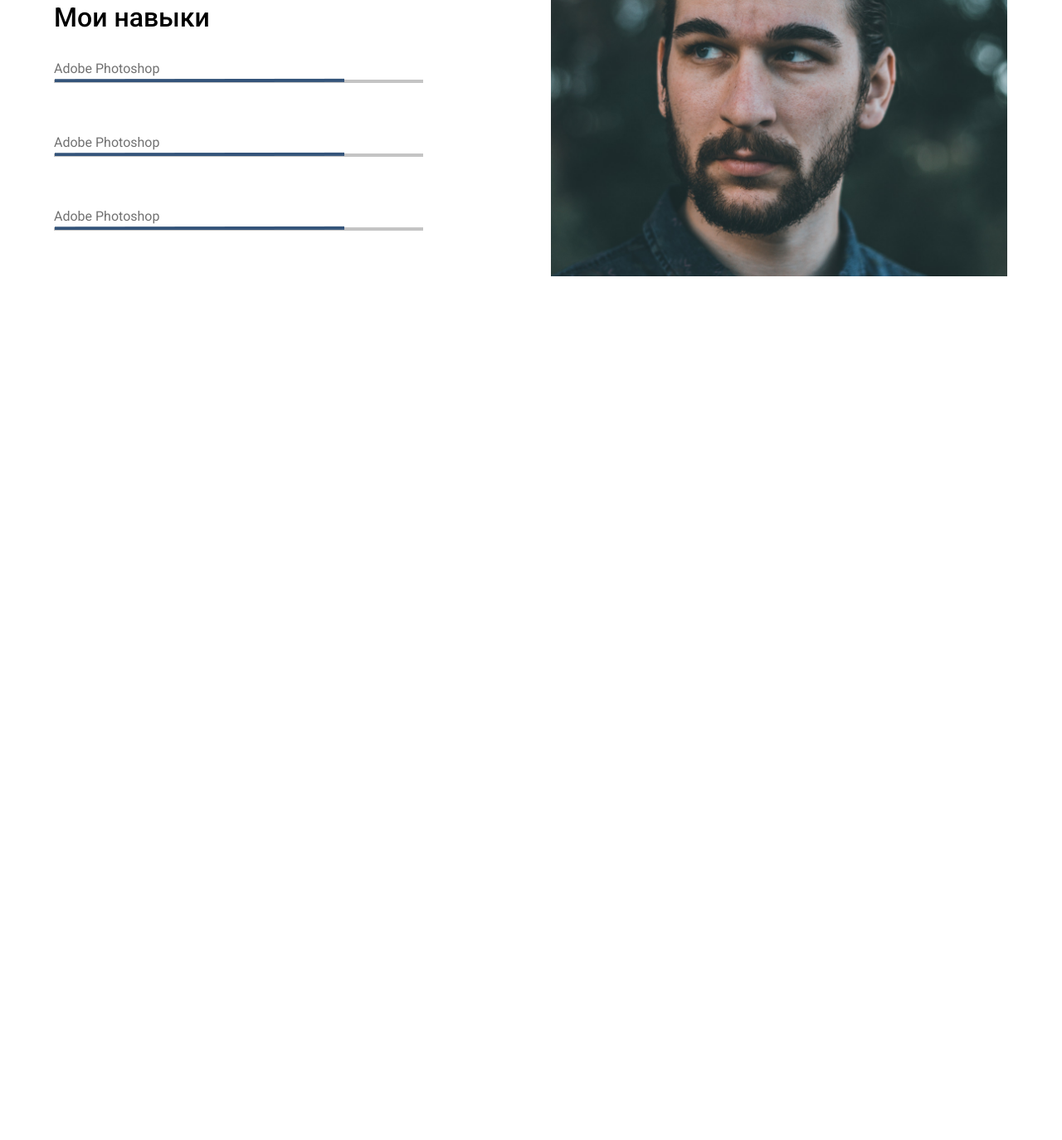
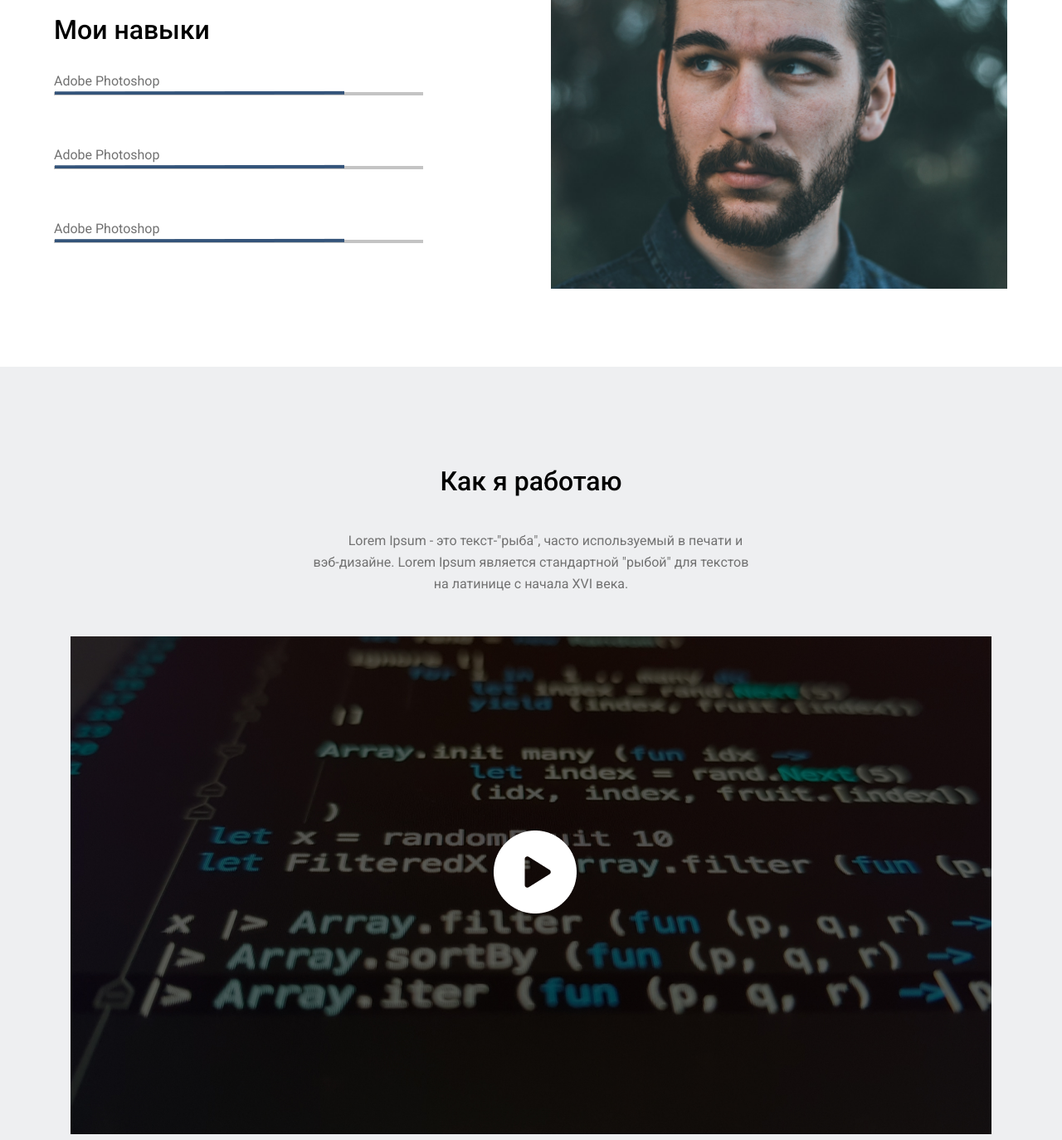
Before and after one commit to igorek2608/inlineblock, a plain HTML site: page index.html in a window 1280 px wide. Shown: the part 1332-2706 px from the top of the page at 83% size. Before the commit the page ends 1759 px from the top, so only its background shows below. Drawn offline with Linux system fonts and the light colour scheme.

Commit message:
how i work

```diff
--- a/css/style.css
+++ b/css/style.css
@@ -141,8 +141,8 @@ margin-bottom: 30px;
 
 /*******обо мне*/
 .about__me{
-    height: 300px;
-    padding-top: 80px;
+    height: 100%;
+    padding: 80px 0;
 }
 
 .content__about{
@@ -241,3 +241,27 @@ margin-bottom: 0;
 .level{
     width:350px;
 }
+
+/***how i work***/
+
+.work{
+    background: #EEEFF1;
+    padding: 120px 0 60px 0;
+}
+.video__work{
+    width: 1110px;
+}
+.video{
+    width: 100%;
+    max-width: 1110px;
+    margin:0 auto;
+    padding-top: 50px;
+    position: relative;
+    z-index: 1;
+}
+.play__logo{
+    position: absolute;
+    z-index: 2;
+    bottom: 270px;
+    right: 500px;
+}
--- a/index.html
+++ b/index.html
@@ -144,7 +144,23 @@
             </div>
         </div>
     </div>
+    <!-------how i work-->
+    <div class="work">
+        <div class="content__about">
+            <div class="about__title">
+                Как я работаю
+            </div>
+            <div class="about__info">
+                Lorem Ipsum - это текст-"рыба", часто используемый в печати и вэб-дизайне. Lorem Ipsum является
+                стандартной "рыбой" для текстов на латинице с начала XVI века.
+            </div>
+        </div>
+        <div class="video">
+            <img class="video__work" src="img/Rectangle 5.jpg" alt="">
+            <img class="play__logo" src="img/play-button.png" alt="">
+        </div>
 
+    </div>
 </body>
 
 </html>
```
Also changed, not shown: img/Rectangle 5.jpg (added), img/play-button.png (added).
